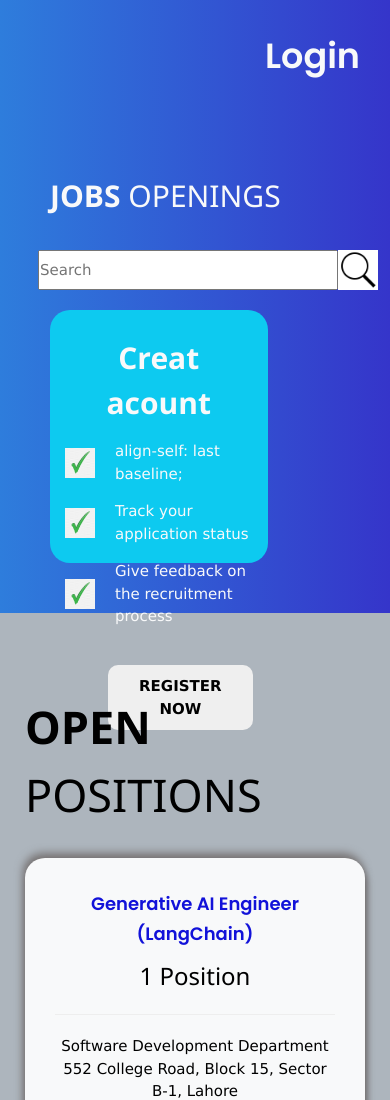
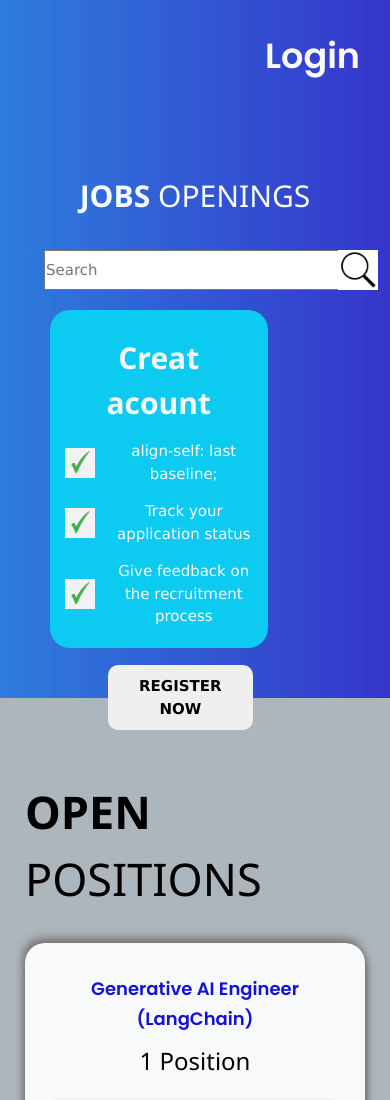
Before and after one commit to hashaam44/cogent.co, a plain HTML site: page career.html in a window 390 px wide. Shown: the top 1100 px of the page. Drawn offline with nearby package versions, Linux system fonts and the light colour scheme.

Commit message:
career.css

```diff
--- a/career.css
+++ b/career.css
@@ -326,10 +326,12 @@ li a {
         height: 100%;
         background: linear-gradient(to right,rgb(46, 125, 220),rgb(53, 53, 202));
         color: var(--bs-light);
+        text-align: center;
+        align-items: center;
+        justify-content: center;
 
     }
     .section-1 .columns{
-        justify-content: space-between;
         margin-top: 0%;
         display: flex;
         flex-direction: column;
@@ -364,12 +366,11 @@ li a {
     }
     .section-1 .right-col{
         width: 100%;
-        height: auto;
         margin-top: 0%;
     }
     .section-1 .container{
         width: 75%;
-        height: 30vh;
+        height: 40vh;
         padding: 15px;
         background-color: var(--bs-cyan);
         border-radius: 20px;
```
